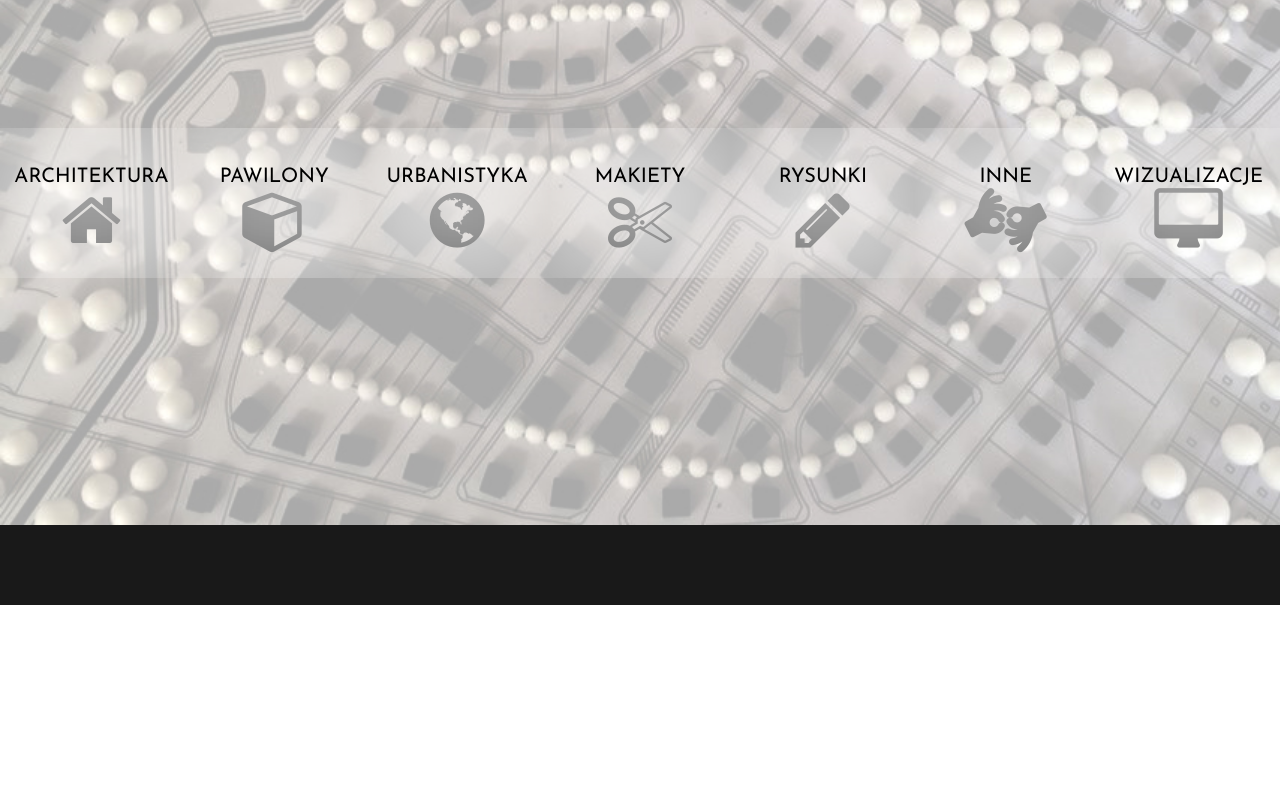
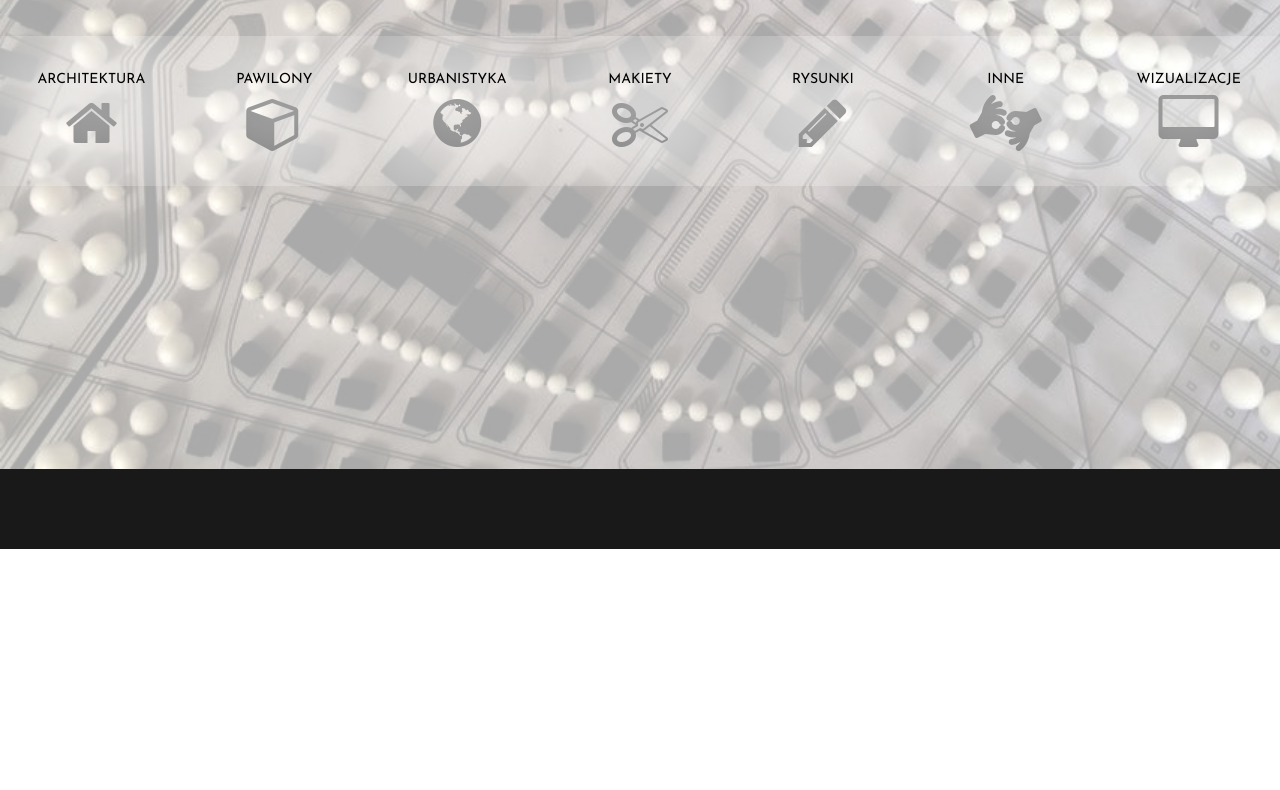
Before and after one commit to annkaczmarek/annkaczmarek.github.io, a website: page index.html in a window 1280 px wide. Shown: the part 331-1121 px from the top of the page. Drawn offline with nearby package versions, Linux system fonts and the light colour scheme; some packages are replaced by stand-ins of ours.

Commit message:
revert bootstrap version change

```diff
--- a/index.html
+++ b/index.html
@@ -7,7 +7,7 @@
     <meta name="description" content="Portfolio - Anna Kaczmarek">
     <meta name="author" content="Adrian Kaczmarek">
     <link rel="stylesheet" href="font-awesome/css/font-awesome.min.css">
-    <link rel="stylesheet" href="https://maxcdn.bootstrapcdn.com/bootstrap/4.6.1/css/bootstrap.min.css">
+    <link rel="stylesheet" href="https://maxcdn.bootstrapcdn.com/bootstrap/3.3.7/css/bootstrap.min.css">
     <link href="https://fonts.googleapis.com/css?family=Amatic+SC|Josefin+Sans" rel="stylesheet">
     <script src="https://ajax.googleapis.com/ajax/libs/jquery/3.6.0/jquery.min.js"></script>
     <script src="https://ajax.googleapis.com/ajax/libs/angularjs/1.4.8/angular.min.js"></script>
@@ -20,7 +20,7 @@
             <span>Copyright &copy; <strong>Anna Kaczmarek.</strong> All rights reserved.</span>
         </div>
     </footer>
-    <script src="https://maxcdn.bootstrapcdn.com/bootstrap/4.6.1/js/bootstrap.min.js"></script>
+    <script src="https://maxcdn.bootstrapcdn.com/bootstrap/3.3.7/js/bootstrap.min.js"></script>
     <script src="https://ajax.googleapis.com/ajax/libs/angularjs/1.4.8/angular-route.js"></script>
     <!--<script src="data/data.js"></script>-->
     <script src="app.js"></script>
```
